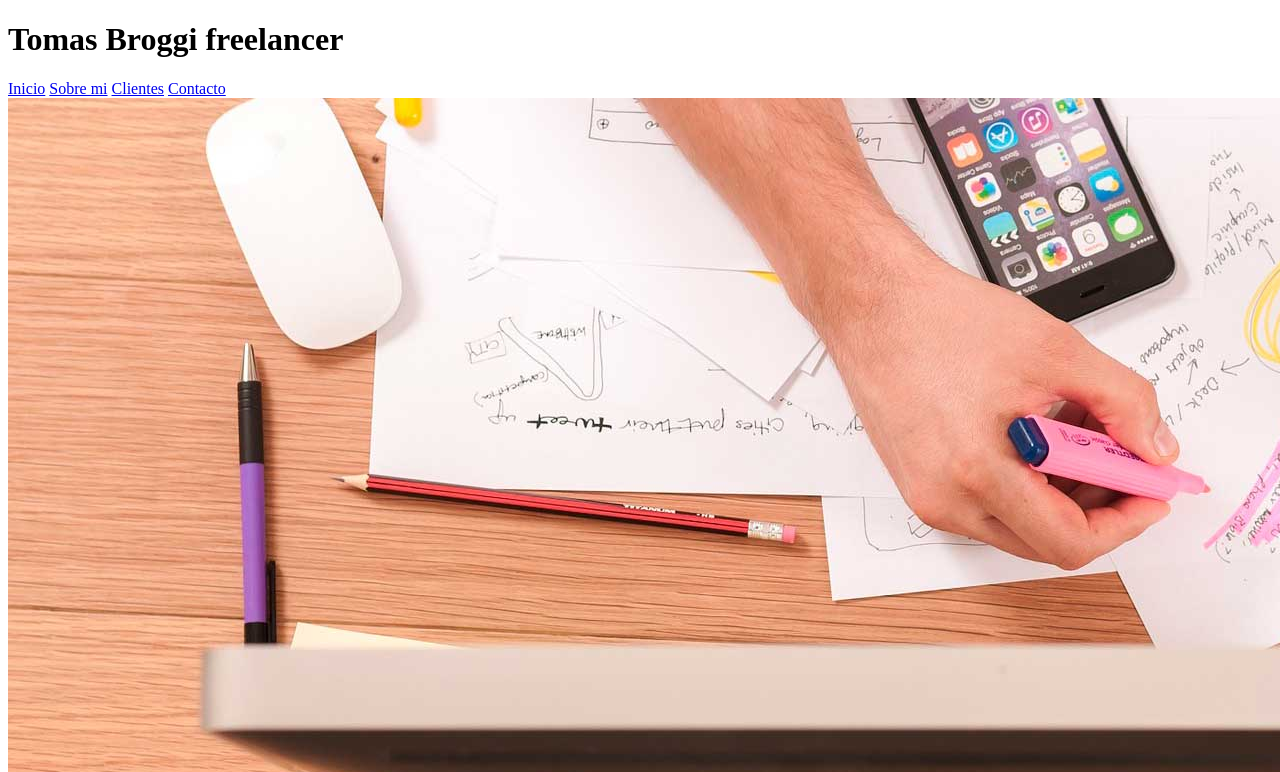
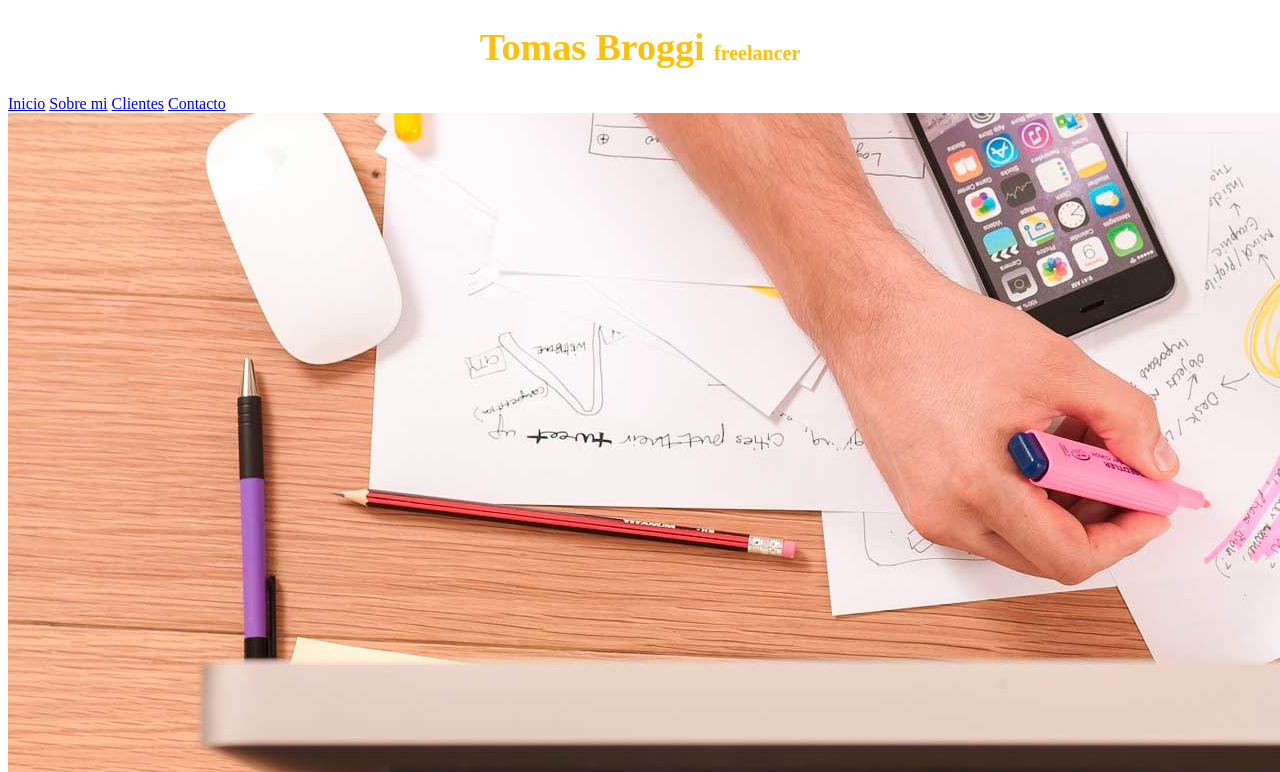
Before and after one commit to TomasBroggi/proyecto_pagina_web, a plain HTML site: page index.html in a window 1280 px wide. Shown: the top 772 px of the page. Drawn offline with Linux system fonts and the light colour scheme.

Commit message:
Se agregó style.css. Inicio de trabajo con estilos.

```diff
--- /dev/null
+++ b/css/style.css
@@ -0,0 +1,27 @@
+:root{ /*Define paleta de colores*/
+    --blanco: #FFFFFF;
+    --oscuro: #212121;
+    --primario: #FFC107;
+    --secundario: #0097A7;
+    --gris: #757575;
+
+    --fuente-principal: 3.8rem;
+}
+
+html{
+    font-size: 62.5%;
+}
+body{
+    font-size: 16px;
+}
+
+.titulo{
+    text-align: center;                      /*1rem = 10 píxeles, pero se adaptaran mejor para*/
+    font-size: var(--fuente-principal);     /*pantallas con alta densidad de pixeles. Para eso,agregamos*/
+    color: var(--primario);                 /*los primeros estilos a html y body al inicio de style.css*/
+
+}
+
+.titulo span{
+    font-size: 2rem;
+}
--- a/inicio/index.html
+++ b/index.html
@@ -5,10 +5,14 @@
     <meta http-equiv="X-UA-Compatible" content="IE=edge">
     <meta name="viewport" content="width=device-width, initial-scale=1.0">
     <title>Diseñador freelancer</title>
+    <link rel="preload" href="css/style.css" as="style">
+    <link href="css/style.css" rel="stylesheet">
+
+    </style>
 </head>
 <body>
     <header>
-        <h1>Tomas Broggi freelancer</h1>
+        <h1 class="titulo">Tomas Broggi <span>freelancer</span></h1>
     </header>
 
     <nav>
```
Also changed, not shown: __WINDOWSOSX/freelancer_inicio/._hero.jpg (deleted), img/hero.jpg (renamed from inicio/img/hero.jpg), 3 other files.
